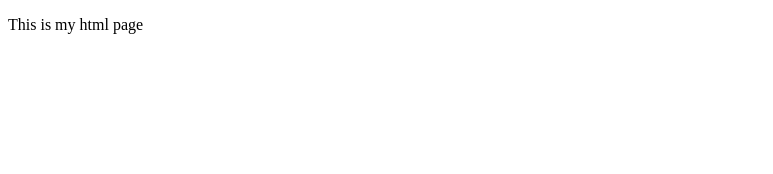
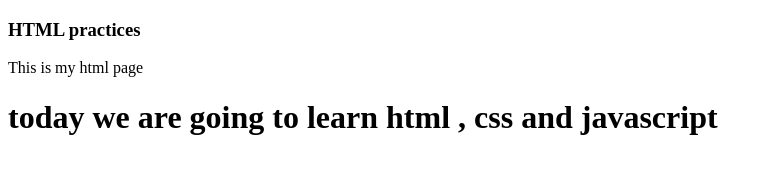
Before and after one commit to q4qaat/html-codes, a plain HTML site: page index.html in a window 1280 px wide. Shown: the whole page, without its empty margins (0-773 px from the left). Drawn offline with Linux system fonts and the light colour scheme.

Commit message:
i have updated some codes

```diff
--- a/index.html
+++ b/index.html
@@ -7,6 +7,8 @@
     <title>Document</title>
 </head>
 <body>
+    <h3>HTML practices</h3>
     <p> This is my html page</p>
+    <h1>today we are going to learn html , css and javascript</h1>
 </body>
 </html>
```
